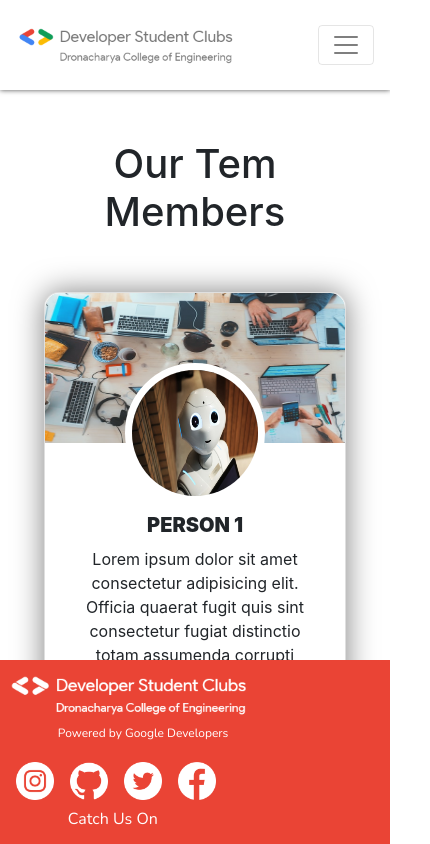
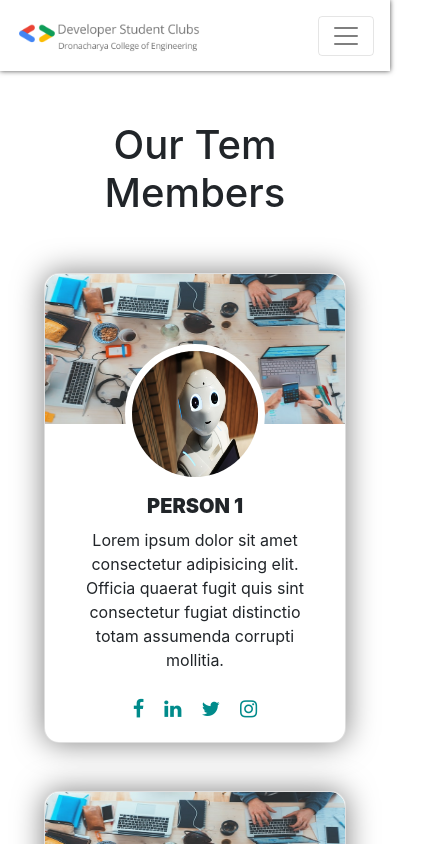
Before and after one commit to Dsc-Dce/GDSC-DCE, a React (Create React App) app: page /team in a window 390 px wide. Shown: the top 844 px of the page, 430 px wide, since content can reach past the window. Built offline with nearby package versions, Linux system fonts and the light colour scheme.

Commit message:
css updated for footer and nav

```diff
--- a/src/components/Footer.js
+++ b/src/components/Footer.js
@@ -17,8 +17,8 @@ const Footer=()=>{
                 <div className="footer-right">
                     <div className="footer-icons">
                         <a href="https://www.instagram.com/dsc.dce/"><img src={insta} alt="insta" /></a>
-                        <a hre="https://github.com/Dsc-Dce"><img src={gh} alt="github"/></a>
-                        <a hre="https://twitter.com/ClubDce"><img src={tw} alt="twitter"/></a>
+                        <a href="https://github.com/Dsc-Dce"><img src={gh} alt="github"/></a>
+                        <a href="https://twitter.com/ClubDce"><img src={tw} alt="twitter"/></a>
                         <a href="https://www.facebook.com/dsc.dce.9"><img src={fb} alt="facebook" /></a>
                     </div>
                     <h6>Catch Us On</h6>
--- a/src/components/Navbar.js
+++ b/src/components/Navbar.js
@@ -6,7 +6,7 @@ import 'jquery/dist/jquery.min.js'
 import 'bootstrap/dist/js/bootstrap.min.js'
 import { NavLink} from 'react-router-dom';
 //logo
-import logo from './assets/images/DSC Light.png';
+import logo from './assets/images/DSCnavlogo.PNG';
 
 const Navbar=()=>{
 return(
@@ -20,7 +20,7 @@ return(
     <ul className="navbar-nav mr-auto">
 
       <li className="nav-item ">
-        <NavLink className="nav-link active" to="/about">About Us</NavLink>
+        <NavLink className="nav-link " to="/about">About Us</NavLink>
       </li>
       <li className="nav-item">
         <NavLink className="nav-link" to="/team">Team</NavLink>
--- a/src/components/assets/css/footer.css
+++ b/src/components/assets/css/footer.css
@@ -3,10 +3,9 @@ footer{
     background: rgba(234,68,53);
     color: white;
     font-family: 'Nunito', sans-serif;
-    position: fixed;
     bottom: 0;
     width: 100%;
-    padding: 11px 11%;
+    padding: 0px 11%;
 }
 .footer-left>img{
 height: 55px;
@@ -17,8 +16,8 @@ height: 55px;
     margin-top: 4px;
 }
 .footer-icons>a>img{
-    height: 38px;
-    width: 38px;
+    height: 35px;
+    width: 35px;
     margin:0 8px;
 }
 .footer-right{
--- a/src/components/assets/css/navbar.css
+++ b/src/components/assets/css/navbar.css
@@ -22,7 +22,7 @@ margin:0 13px;
     transition: 2ms;
 }
 .dsclogo{
-    height: 71px;
+    height: 266px;
     width: auto;
 }
 .active{
@@ -31,7 +31,7 @@ margin:0 13px;
 .navbar{
     box-shadow: 0 0 5px rgba(0, 0, 0, 0.7);
     background-color: white;
-    height: 100px;
+    height: 72px;
     padding-left: 8%;
     padding-right: 8%;
 }
@@ -60,15 +60,17 @@ padding-right:19px !important;
     .navbar{
         padding-right: 4%;
         padding-left: 4%;
-        height: 90px;
+        height: 71px;
     }
     .dsclogo{
-        height: 50px;
+        height: 190px;
+        position: absolute;
+        top: -56px;
     }
     .navbar-toggler{
         position: absolute;
         right: 4%;
-        z-index: 2;
+        z-index: 12;
     }
     .navbar-collapse{
         position: absolute;
@@ -78,10 +80,10 @@ padding-right:19px !important;
         top: 0;
         left: 0;
         background: white;
-        z-index: 1;
+        z-index: 10;
     }
     .navbar-nav{
-     padding-top: 50%;
+     padding-top: 48%;
     }
     .nav-item{
         text-align: center;
```
Also changed, not shown: src/components/assets/images/DSCnavlogo.PNG (added), 1 other file (tests, documents, lock files or other folders).
